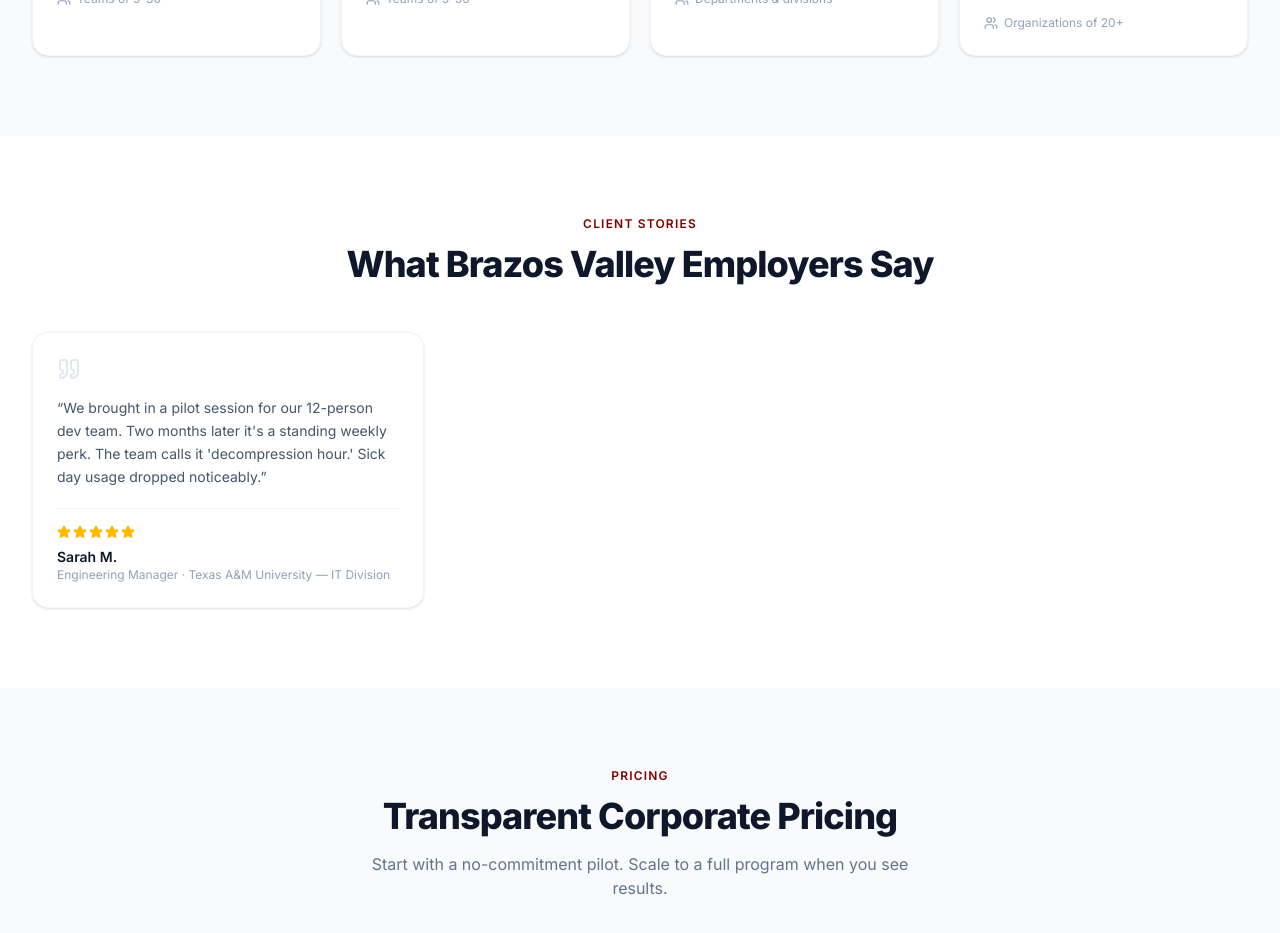
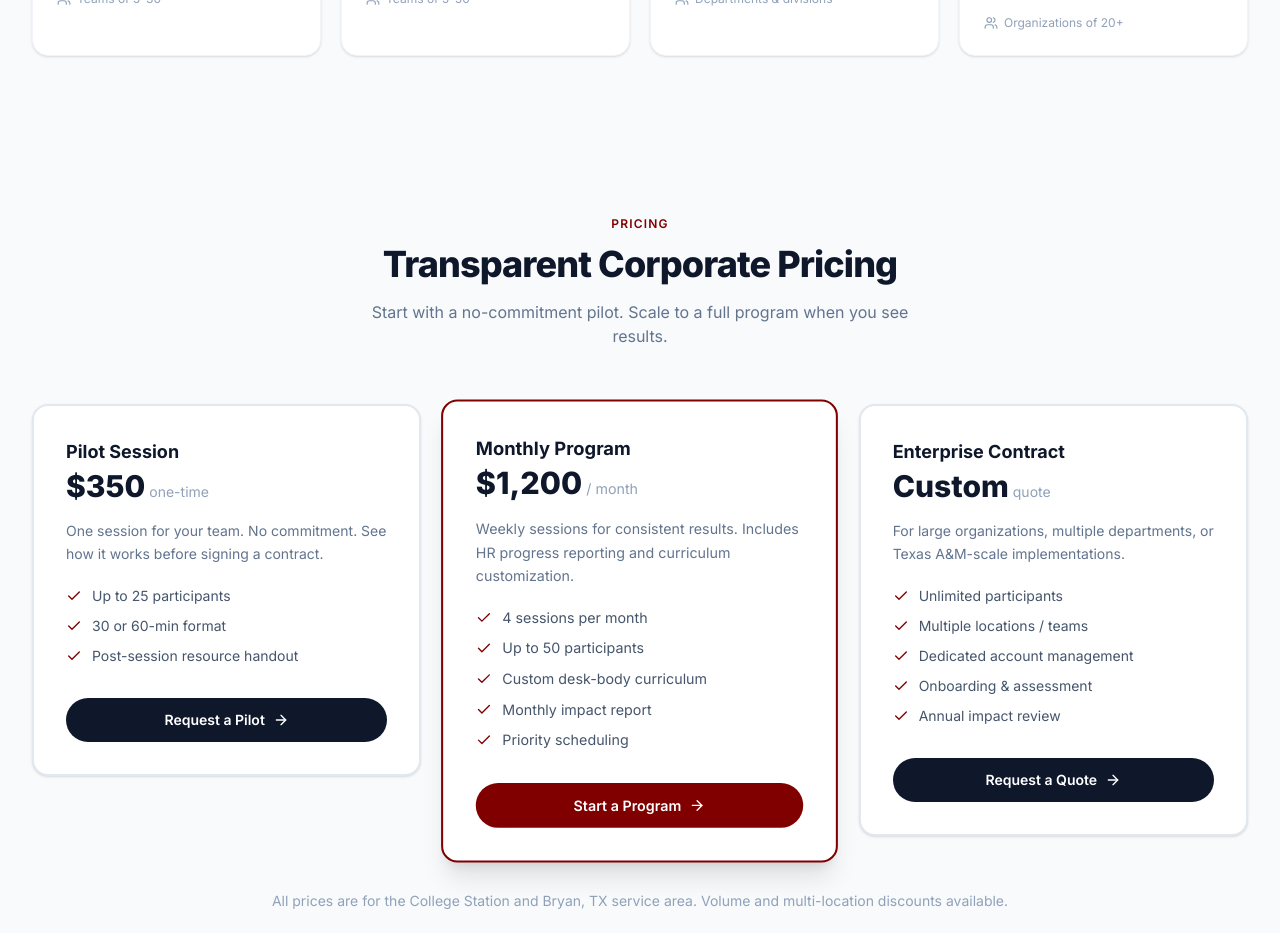
Before and after one commit to jwhitehead08/yoga-college-station, a Next.js app: page /corporate in a window 1280 px wide. Shown: the part 1740-2673 px from the top of the page. Built offline with nearby package versions, Linux system fonts and the light colour scheme.

Commit message:
commented out testimonial on corporate page

```diff
--- a/app/corporate/page.tsx
+++ b/app/corporate/page.tsx
@@ -309,7 +309,7 @@
       </section>
 
       {/* Testimonials */}
-      <section className="bg-white py-20 px-4 sm:px-6 lg:px-8">
+      {/* <section className="bg-white py-20 px-4 sm:px-6 lg:px-8">
         <div className="mx-auto max-w-7xl">
           <div className="text-center mb-12">
             <p className="text-xs font-semibold uppercase tracking-widest text-[#800000] mb-3">
@@ -344,7 +344,7 @@
             ))}
           </div>
         </div>
-      </section>
+      </section> */}
 
       {/* Pricing */}
       <section className="bg-slate-50 py-20 px-4 sm:px-6 lg:px-8">
```
